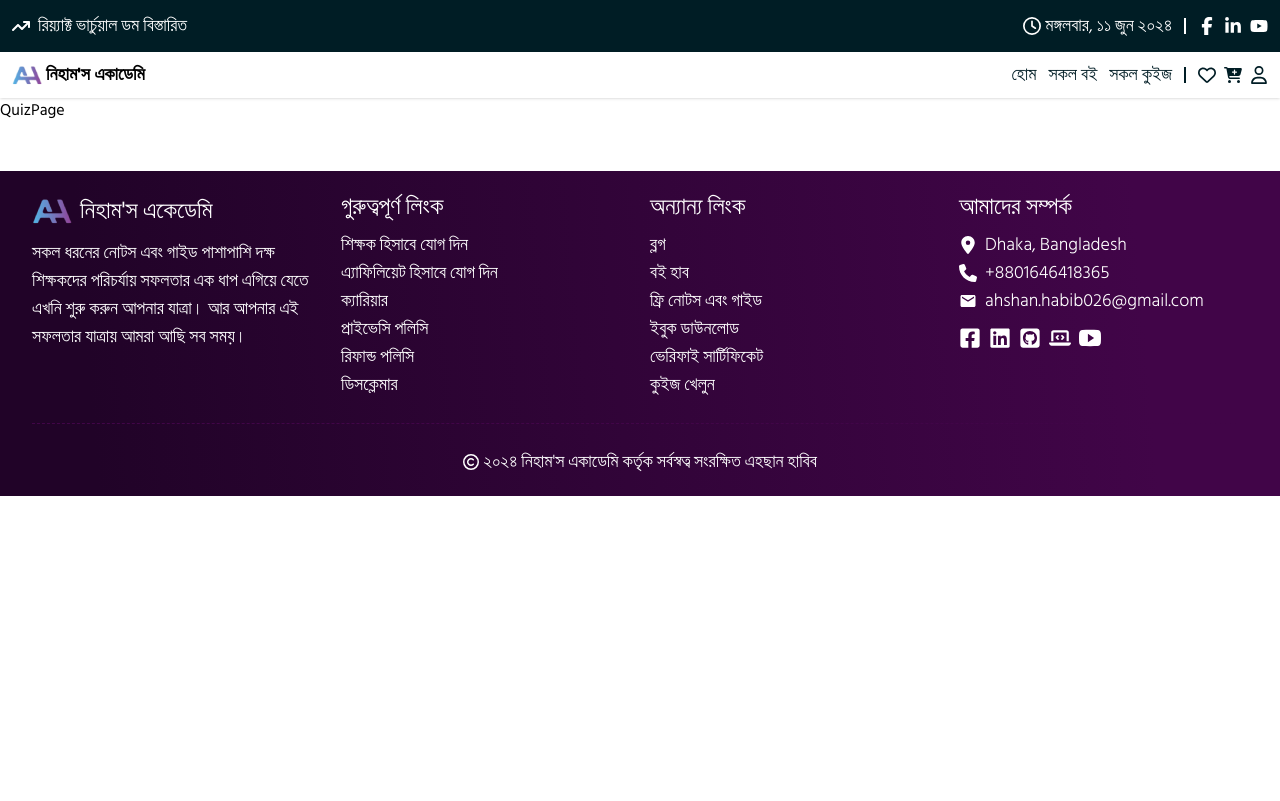
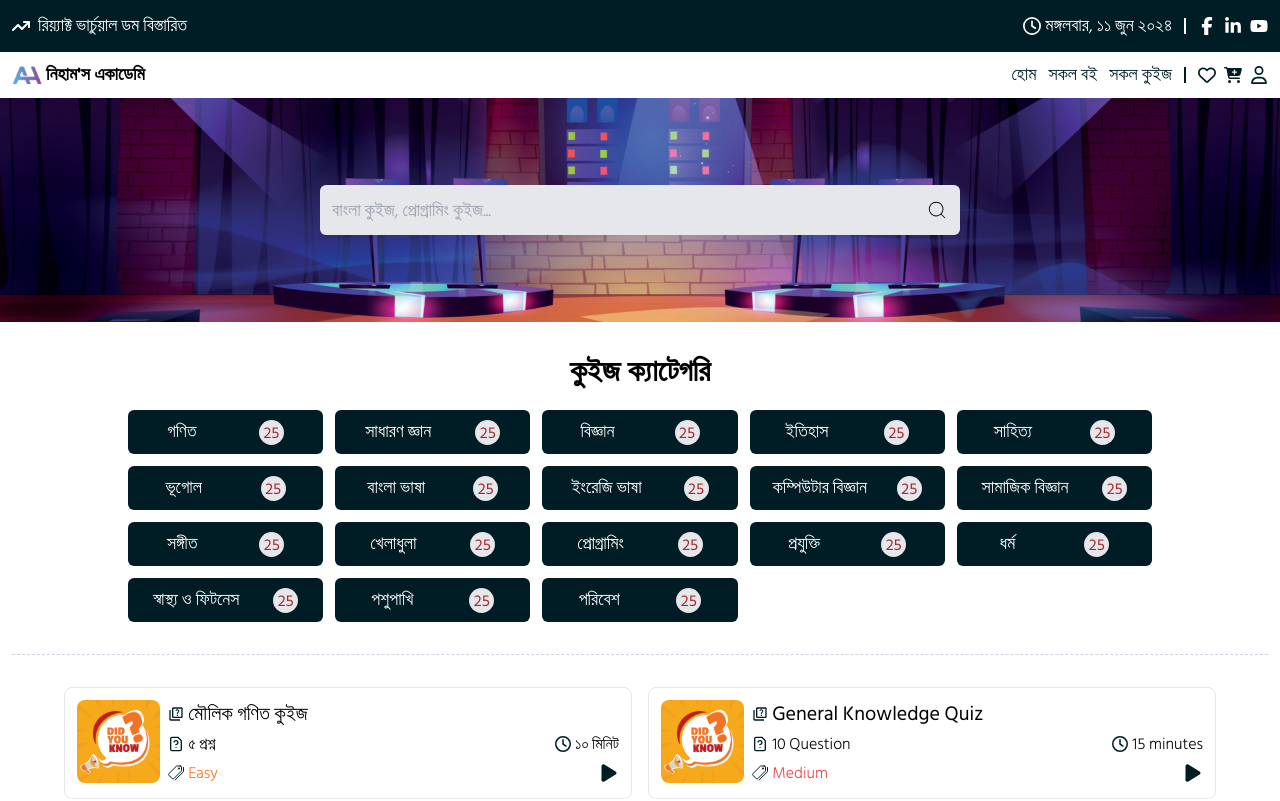
Before and after one commit to AhshanHabib26/Nihamsedu-Client, a Next.js app: page /all-quizes in a window 1280 px wide. Shown: the top 801 px of the page. Built offline with nearby package versions, Linux system fonts and the light colour scheme.

Commit message:
Quiz Page Added

```diff
--- a/src/app/(withCommonLayout)/all-quizes/page.tsx
+++ b/src/app/(withCommonLayout)/all-quizes/page.tsx
@@ -1,9 +1,36 @@
-import React from 'react'
+import PQuizBanner from "@/components/Quiz/PQuizBanner";
+import PQuizCategory from "@/components/Quiz/PQuizCategory";
+import PQuizPagination from "@/components/Quiz/PQuizPagination";
+import QuizCard from "@/components/Quiz/QuizCard";
+import { getAllQuizData } from "@/data/QuizData";
+import { TQuiz } from "@/types/types.global";
+import Container from "@/utils/Container";
+import React from "react";
 
 const QuizPage = () => {
+  const quizes = getAllQuizData();
+
   return (
-    <div>QuizPage</div>
-  )
-}
+    <div>
+      <PQuizBanner />
+      <Container>
+        <PQuizCategory />
+        <hr className="my-8  border-slate-300 border-dashed" />
+        <div>
+          {
+            <div className="grid grid-cols-1 md:grid-cols-2 lg:grid-cols-2 mt-8 gap-4 max-w-6xl mx-auto">
+              {quizes.map((quiz: TQuiz) => (
+                <QuizCard quiz={quiz} key={quiz.id} />
+              ))}
+            </div>
+          }
+        </div>
+        <div className="mt-8 flex items-center justify-center">
+          <PQuizPagination />
+        </div>
+      </Container>
+    </div>
+  );
+};
 
-export default QuizPage
+export default QuizPage;
--- /dev/null
+++ b/src/components/Quiz/PQuizBanner.tsx
@@ -0,0 +1,24 @@
+import React from "react";
+import Styles from "../../styles/PQuizBanner.module.css";
+import { CiSearch } from "react-icons/ci";
+
+const PQuizBanner = () => {
+  return (
+    <div className={`${Styles.PQuizBannerBG} relative py-28`}>
+      <div className={`${Styles.PQuizBannerInner} w-[80%] lg:w-[50%]`}>
+        <div className="flex items-center">
+          <input
+            className=" w-full h-[50px] relative rounded-md bg-gray-200 outline-none pl-3 text-lg hind-siliguri-light"
+            type="text"
+            name="quiz"
+            id="quiz"
+            placeholder="বাংলা কুইজ, প্রোগ্রামিং কুইজ..."
+          />
+          <CiSearch className=" absolute right-3 cursor-pointer" size={22} />
+        </div>
+      </div>
+    </div>
+  );
+};
+
+export default PQuizBanner;
--- /dev/null
+++ b/src/components/Quiz/PQuizCategory.tsx
@@ -0,0 +1,24 @@
+
+import React from "react";
+import PQuizCategoryCard from "./PQuizCategoryCard";
+import { getAllQuizCategories } from "@/data/QuizCategoryData";
+import { TQuizCategory } from "@/types/types.global";
+
+const PQuizCategory = () => {
+  const categories = getAllQuizCategories()
+
+  return (
+    <div className="mt-8">
+      <h1 className="text-3xl hind-siliguri-bold text-center">
+        কুইজ ক্যাটেগরি
+      </h1>
+      <div className=" grid grid-cols-2 lg:grid-cols-5 gap-3 mt-5 max-w-5xl mx-auto">
+        {categories.map((category: TQuizCategory) => (
+          <PQuizCategoryCard category={category} key={category.id} />
+        ))}
+      </div>
+    </div>
+  );
+};
+
+export default PQuizCategory;
--- /dev/null
+++ b/src/components/Quiz/PQuizCategoryCard.tsx
@@ -0,0 +1,20 @@
+import { TQuizCategoryProps } from "@/types/types.global";
+import React from "react";
+import Styles from "../../styles/PQuizCategoryCard.module.css";
+
+const PQuizCategoryCard: React.FC<TQuizCategoryProps> = ({ category }) => {
+  return (
+    <div className="flex items-center justify-around bg-customPrimary p-2 rounded-md cursor-pointer">
+      <button className="text-white hind-siliguri-regular text-lg">
+        {category.name}
+      </button>
+      <p
+        className={`${Styles.PQuizCategoryCardNum} text-md hind-siliguri-regular`}
+      >
+        25
+      </p>
+    </div>
+  );
+};
+
+export default PQuizCategoryCard;
--- /dev/null
+++ b/src/components/Quiz/PQuizPagination.tsx
@@ -0,0 +1,12 @@
+import React from "react";
+import { Pagination } from "@mantine/core";
+
+const PQuizPagination = () => {
+  return (
+    <div>
+      <Pagination total={20} />
+    </div>
+  );
+};
+
+export default PQuizPagination;
--- /dev/null
+++ b/src/data/QuizCategoryData.ts
@@ -0,0 +1,78 @@
+const quizCategories = [
+  {
+    id: 1,
+    name: "গণিত",
+  },
+  {
+    id: 2,
+    name: "সাধারণ জ্ঞান",
+  },
+  {
+    id: 3,
+    name: "বিজ্ঞান",
+  },
+  {
+    id: 4,
+    name: "ইতিহাস",
+  },
+  {
+    id: 5,
+    name: "সাহিত্য",
+  },
+  {
+    id: 6,
+    name: "ভূগোল",
+  },
+  {
+    id: 7,
+    name: "বাংলা ভাষা",
+  },
+  {
+    id: 8,
+    name: "ইংরেজি ভাষা",
+  },
+  {
+    id: 9,
+    name: "কম্পিউটার বিজ্ঞান",
+  },
+  {
+    id: 10,
+    name: "সামাজিক বিজ্ঞান",
+  },
+  {
+    id: 11,
+    name: "সঙ্গীত",
+  },
+  {
+    id: 12,
+    name: "খেলাধুলা",
+  },
+  {
+    id: 13,
+    name: "প্রোগ্রামিং",
+  },
+  {
+    id: 14,
+    name: "প্রযুক্তি",
+  },
+  {
+    id: 15,
+    name: "ধর্ম",
+  },
+  {
+    id: 16,
+    name: "স্বাস্থ্য ও ফিটনেস",
+  },
+  {
+    id: 17,
+    name: "পশুপাখি",
+  },
+  {
+    id: 18,
+    name: "পরিবেশ",
+  },
+];
+
+export const getAllQuizCategories = () => {
+  return quizCategories;
+};
--- /dev/null
+++ b/src/styles/PQuizBanner.module.css
@@ -0,0 +1,15 @@
+.PQuizBannerBG{
+    background-image: url(../assets/images/quizBanner.jpg);
+    background-position: center;
+    background-repeat: no-repeat;
+    background-size: cover;
+    background-attachment: fixed;
+}
+.PQuizBannerInner{
+    position: absolute;
+    content: "";
+    top: 50%;
+    left: 50%;
+    transform: translate(-50%, -50%);
+
+}
--- /dev/null
+++ b/src/styles/PQuizCategoryCard.module.css
@@ -0,0 +1,10 @@
+.PQuizCategoryCardNum{
+    color: brown;
+    width: 25px;
+    height: 25px;
+    background-color: #E5E7EB;
+    text-align: center;
+    border-radius: 100%;
+    font-size: 16px;
+    padding-top: 1px;
+}
```
Also changed, not shown: src/types/types.global.ts (+8 -0 lines), src/assets/images/quizBanner.jpg (added).
